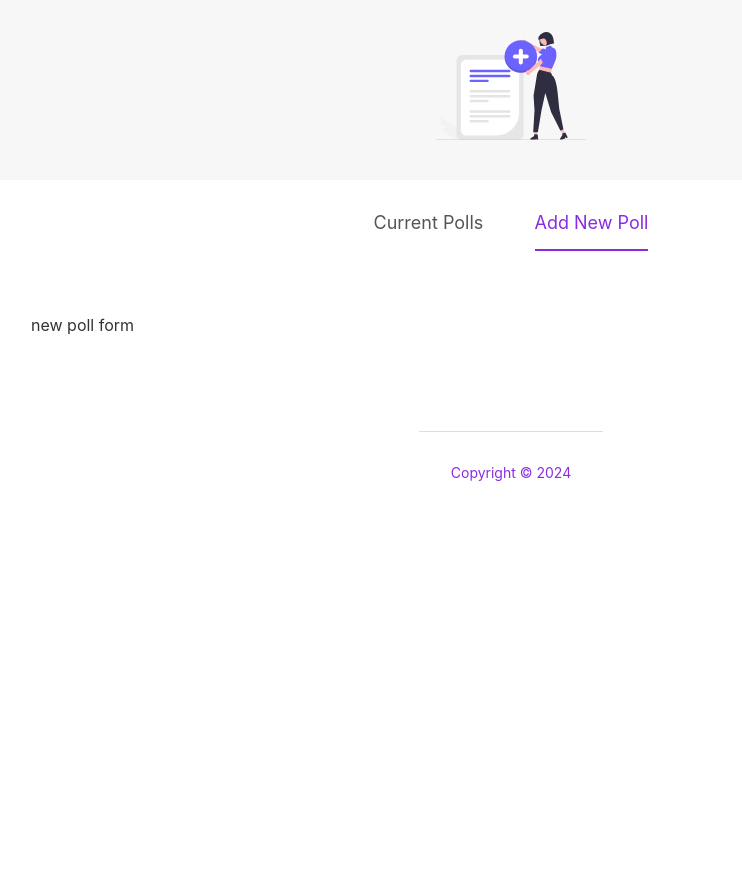
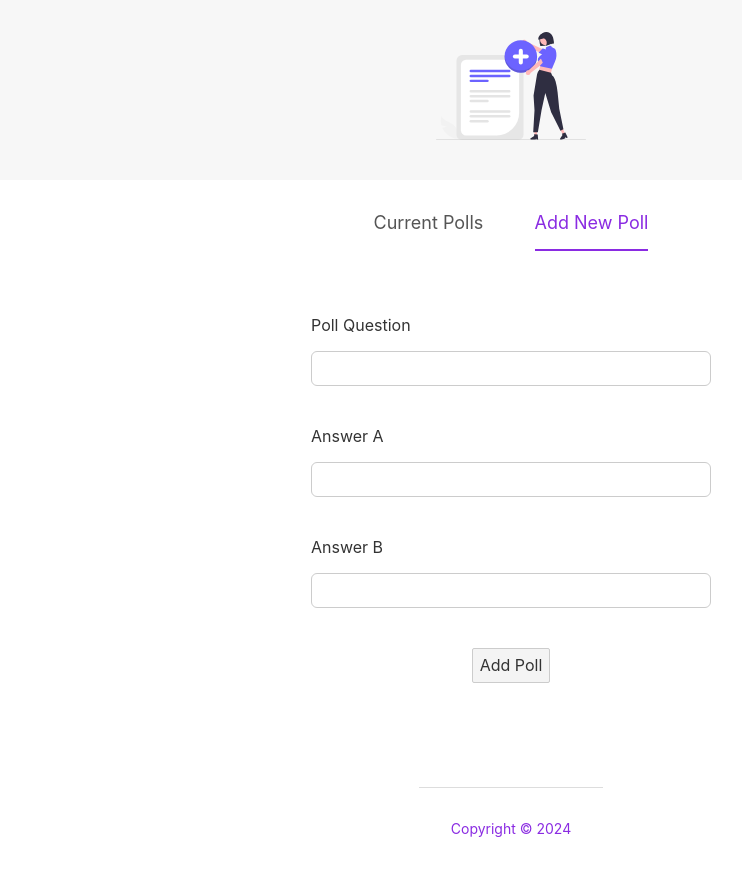
Before and after one commit to NoobMaester/polls, a Svelte app: page / in a window 1280 px wide. Both pictures are taken after a click on the item "Add New Poll". Shown: the top 876 px of the page, without its empty margins (129-871 px from the left). Before the commit the page ends 800 px from the top, so only its background shows below. Built offline with nearby package versions, Linux system fonts and the light colour scheme.

Commit message:
add poll form

```diff
--- a/src/App.svelte
+++ b/src/App.svelte
@@ -1,6 +1,7 @@
 <script>
   import Footer from "./components/Footer.svelte";
   import Header from "./components/Header.svelte";
+  import PollForm from "./components/PollForm.svelte";
   import Tabs from "./shared/Tabs.svelte";
 
   //tabs
@@ -17,7 +18,7 @@
   {#if activeItem === "Current Polls"}
     <p>poll list component</p>
   {:else if activeItem === "Add New Poll"}
-    <p>new poll form</p>
+    <PollForm />
   {/if}
 </main>
 <Footer />
--- /dev/null
+++ b/src/components/PollForm.svelte
@@ -0,0 +1,43 @@
+<script>
+    let fields = {question: '', answerA: '', answerB: '',}
+
+    const handleSubmit = (e) => {
+        e.preventDefault()
+        console.log(fields)
+    }
+</script>
+
+<form on:submit = {handleSubmit}>
+    <div class='form-field'>
+        <label for="question">Poll Question</label>
+        <input type="text" id="question" bind:value={fields.question}>
+    </div>
+    <div class='form-field'>
+        <label for="answer-a">Answer A</label>
+        <input type="text" id="answer-a" bind:value={fields.answerA}>
+    </div>
+    <div class='form-field'>
+        <label for="answer-b">Answer B</label>
+        <input type="text" id="answer-b" bind:value={fields.answerB}>
+    </div>
+    <button>Add Poll</button>
+</form>
+
+<style>
+    form{
+        width: 400px;
+        margin: 0 auto;
+        text-align: center;
+    }
+    .form-field{
+        margin: 2rem auto;
+    }
+    label{
+        text-align: left;
+        margin: 1rem auto;
+    }
+    input{
+        width: 100%;
+        border-radius: 6px;
+    }
+</style>
```
Also changed, not shown: src/shared/Button.svelte (added, +11 -0 lines).
